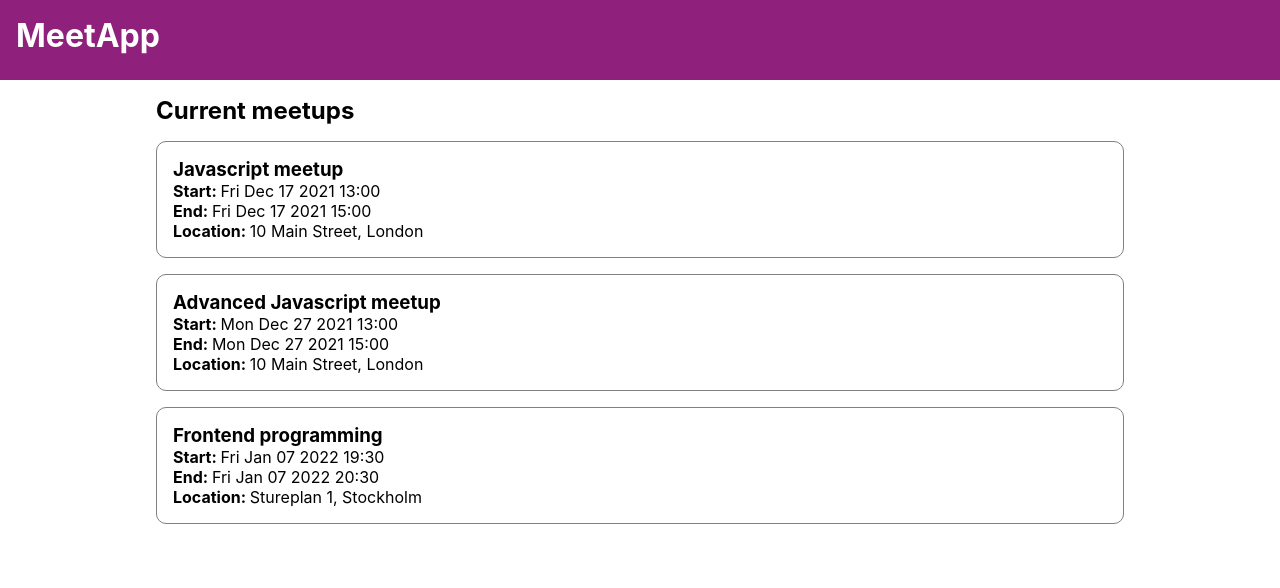
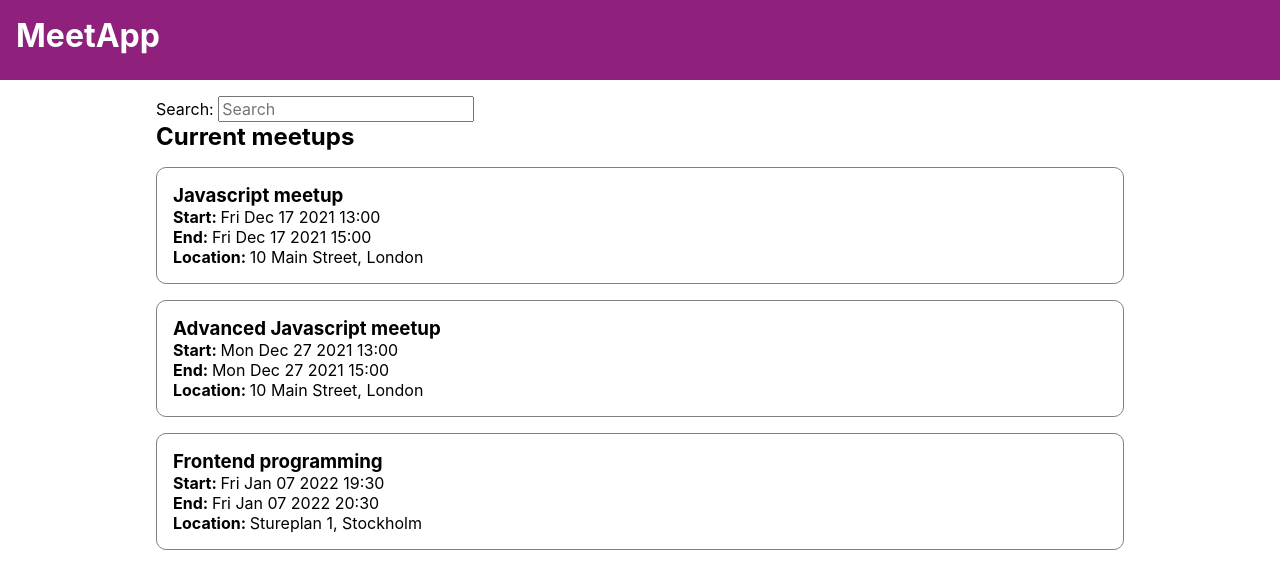
Before and after one commit to EmmaDawsonDev/tdd-meetup, a React (Create React App) app: page / in a window 1280 px wide. Shown: the top 588 px of the page. Built offline with nearby package versions, Linux system fonts and the light colour scheme.

Commit message:
Add tests and functionality to search by meetup name

```diff
--- a/src/pages/Home/Home.tsx
+++ b/src/pages/Home/Home.tsx
@@ -1,4 +1,4 @@
-import React, { useEffect } from 'react'
+import React, { useState, useEffect } from 'react'
 
 import { RootState } from '../../store/store'
 import { useSelector, useDispatch } from 'react-redux'
@@ -8,9 +8,14 @@ import { getAllCurrentMeetups } from '../../data/meetups'
 import Card from '../../components/Card/Card'
 
 import classes from './Home.module.css'
+import { IMeetup } from '../../models/meetup'
 
 const Home = () => {
   const currentMeetups = useSelector((state: RootState) => state.meetups.currentMeetups)
+
+  const [searchPhrase, setSearchPhrase] = useState('')
+  const [filteredCurrentMeetups, setFilteredCurrentMeetups] = useState<IMeetup[]>([])
+
   const dispatch = useDispatch()
 
   useEffect(() => {
@@ -18,15 +23,27 @@ const Home = () => {
     dispatch(getCurrentMeetups(currentMeetups))
   }, [dispatch])
 
-  const sortedCurrentMeetups = currentMeetups.slice().sort((a, b) => +a.startDate - +b.startDate)
+  useEffect(() => {
+    const sortedCurrentMeetups = currentMeetups.slice().sort((a, b) => +a.startDate - +b.startDate)
+    setFilteredCurrentMeetups(sortedCurrentMeetups.filter(meetup => meetup.title.toLowerCase().includes(searchPhrase.toLowerCase())))
+  }, [currentMeetups, searchPhrase])
+
+  const handleSearch = (e: React.FormEvent<HTMLInputElement>) => {
+    const phrase = e.currentTarget.value
+    setSearchPhrase(phrase)
+  }
 
   return (
     <main>
       <section>
+        <label htmlFor="search">Search: </label>
+        <input type="search" placeholder="Search" name="search" id="search" onChange={handleSearch} value={searchPhrase} />
+      </section>
+      <section>
         <h2>Current meetups</h2>
-        {sortedCurrentMeetups.length > 0 ? (
+        {filteredCurrentMeetups.length > 0 ? (
           <ul className={classes.cardContainer}>
-            {sortedCurrentMeetups.map(meetup => (
+            {filteredCurrentMeetups.map(meetup => (
               <Card meetup={meetup} testId={'currentListItem'} key={meetup.id} />
             ))}
           </ul>
```
Also changed, not shown: 2 other files (tests, documents, lock files or other folders).
